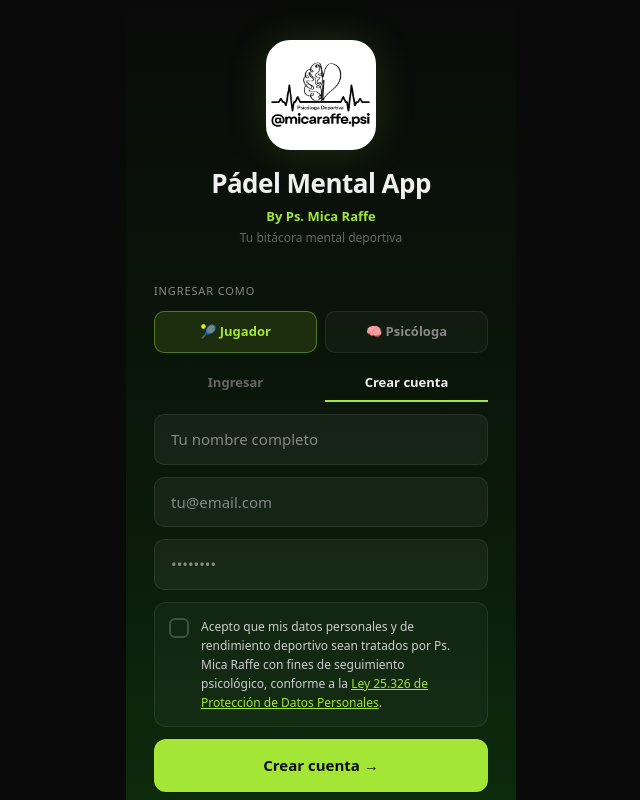
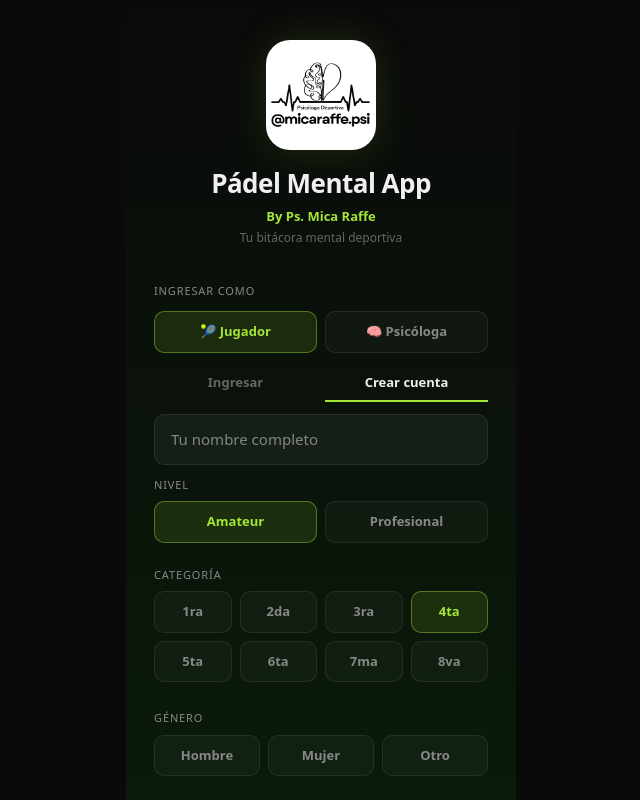
Before and after one commit to Micaelaraffe/mindpadel, a Next.js app: page / in a window 1280 px wide. Both pictures are taken after a click on the button "Crear cuenta". Shown: the top 800 px of the page, without its empty margins (319-959 px from the left). Built offline with nearby package versions, Linux system fonts and the light colour scheme; no server answers.

Commit message:
agregar nivel categoria genero telefono al registro

```diff
--- a/app/manager/page.tsx
+++ b/app/manager/page.tsx
@@ -316,6 +316,16 @@
             <div>
               {jugadorSeleccionado.objetivo && (
                 <div style={{ background: 'rgba(163,230,53,0.06)', border: '1px solid rgba(163,230,53,0.2)', borderRadius: 14, padding: 14, marginBottom: 16 }}>
+                  {(jugadorSeleccionado as any).nivel && (
+  <div style={{ display: 'flex', gap: 8, marginBottom: 12 }}>
+    <div style={{ background: 'rgba(163,230,53,0.08)', border: '1px solid rgba(163,230,53,0.2)', borderRadius: 20, padding: '4px 12px', fontSize: 12, color: '#a3e635' }}>
+      {(jugadorSeleccionado as any).nivel}
+    </div>
+    <div style={{ background: 'rgba(163,230,53,0.08)', border: '1px solid rgba(163,230,53,0.2)', borderRadius: 20, padding: '4px 12px', fontSize: 12, color: '#a3e635' }}>
+      Categoría {(jugadorSeleccionado as any).categoria}
+    </div>
+  </div>
+)}
                   <div style={{ fontSize: 10, color: '#a3e635', textTransform: 'uppercase', letterSpacing: '0.08em', marginBottom: 6, fontWeight: 700 }}>🎯 Objetivo del jugador</div>
                   <div style={{ fontSize: 13, lineHeight: 1.5 }}>{jugadorSeleccionado.objetivo}</div>
                 </div>
--- a/app/page.tsx
+++ b/app/page.tsx
@@ -10,6 +10,10 @@
   const [password, setPassword] = useState('')
   const [nombre, setNombre] = useState('')
   const [isRegister, setIsRegister] = useState(false)
+  const [nivel, setNivel] = useState('Amateur')
+const [categoria, setCategoria] = useState('4ta')
+const [telefono, setTelefono] = useState('')
+const [genero, setGenero] = useState('')
   const [aceptoTerminos, setAceptoTerminos] = useState(false)
   const [loading, setLoading] = useState(false)
   const [error, setError] = useState('')
@@ -49,11 +53,22 @@
         setLoading(false)
         return
       }
-      const { error: signUpError } = await supabase.auth.signUp({
-        email,
-        password,
-        options: { data: { nombre } }
-      })
+      const { error: signUpError, data: signUpData } = await supabase.auth.signUp({
+  email,
+  password,
+  options: { data: { nombre } }
+})
+if (!signUpError && signUpData.user) {
+  await supabase.from('profiles').upsert({
+  id: signUpData.user.id,
+  nombre,
+  nivel,
+  categoria,
+  genero,
+  telefono,
+  role: 'player',
+})
+}
       if (signUpError) {
         setError(signUpError.message === 'User already registered'
           ? 'Ya existe una cuenta con ese email'
@@ -182,6 +197,64 @@
           />
         )}
 
+{isRegister && role === 'player' && (
+  <>
+    <div style={{ marginBottom: 12 }}>
+      <div style={{ fontSize: 11, color: '#888', textTransform: 'uppercase', letterSpacing: '0.08em', marginBottom: 8 }}>Nivel</div>
+      <div style={{ display: 'flex', gap: 8 }}>
+        {['Amateur', 'Profesional'].map(n => (
+          <button key={n} type="button" onClick={() => setNivel(n)} style={{
+            flex: 1, padding: '10px',
+            background: nivel === n ? 'rgba(163,230,53,0.12)' : 'rgba(255,255,255,0.03)',
+            border: nivel === n ? '1px solid rgba(163,230,53,0.4)' : '1px solid rgba(255,255,255,0.08)',
+            borderRadius: 10, color: nivel === n ? '#a3e635' : '#888',
+            fontSize: 13, cursor: 'pointer', fontWeight: 600
+          }}>{n}</button>
+        ))}
+      </div>
+    </div>
+
+    <div style={{ marginBottom: 16 }}>
+      <div style={{ fontSize: 11, color: '#888', textTransform: 'uppercase', letterSpacing: '0.08em', marginBottom: 8 }}>Categoría</div>
+      <div style={{ display: 'grid', gridTemplateColumns: 'repeat(4, 1fr)', gap: 8 }}>
+        {['1ra', '2da', '3ra', '4ta', '5ta', '6ta', '7ma', '8va'].map(c => (
+          <button key={c} type="button" onClick={() => setCategoria(c)} style={{
+            padding: '10px 4px',
+            background: categoria === c ? 'rgba(163,230,53,0.12)' : 'rgba(255,255,255,0.03)',
+            border: categoria === c ? '1px solid rgba(163,230,53,0.4)' : '1px solid rgba(255,255,255,0.08)',
+            borderRadius: 10, color: categoria === c ? '#a3e635' : '#888',
+            fontSize: 13, cursor: 'pointer', fontWeight: 600
+          }}>{c}</button>
+        ))}
+      </div>
+    </div>
+    <div style={{ marginBottom: 12 }}>
+  <div style={{ fontSize: 11, color: '#888', textTransform: 'uppercase', letterSpacing: '0.08em', marginBottom: 8 }}>Género</div>
+  <div style={{ display: 'flex', gap: 8 }}>
+    {['Hombre', 'Mujer', 'Otro'].map(g => (
+      <button key={g} type="button" onClick={() => setGenero(g)} style={{
+        flex: 1, padding: '10px',
+        background: genero === g ? 'rgba(163,230,53,0.12)' : 'rgba(255,255,255,0.03)',
+        border: genero === g ? '1px solid rgba(163,230,53,0.4)' : '1px solid rgba(255,255,255,0.08)',
+        borderRadius: 10, color: genero === g ? '#a3e635' : '#888',
+        fontSize: 13, cursor: 'pointer', fontWeight: 600
+      }}>{g}</button>
+    ))}
+  </div>
+</div>
+
+<div style={{ marginBottom: 16 }}>
+  <div style={{ fontSize: 11, color: '#888', textTransform: 'uppercase', letterSpacing: '0.08em', marginBottom: 8 }}>Teléfono</div>
+  <input value={telefono} onChange={e => setTelefono(e.target.value)}
+    placeholder="Ej: +54 11 1234 5678"
+    style={inputStyle}
+  />
+</div>
+  </>
+)}
+
+
+
         <input value={email} onChange={e => setEmail(e.target.value)}
           placeholder="tu@email.com" type="email"
           style={inputStyle}
```
